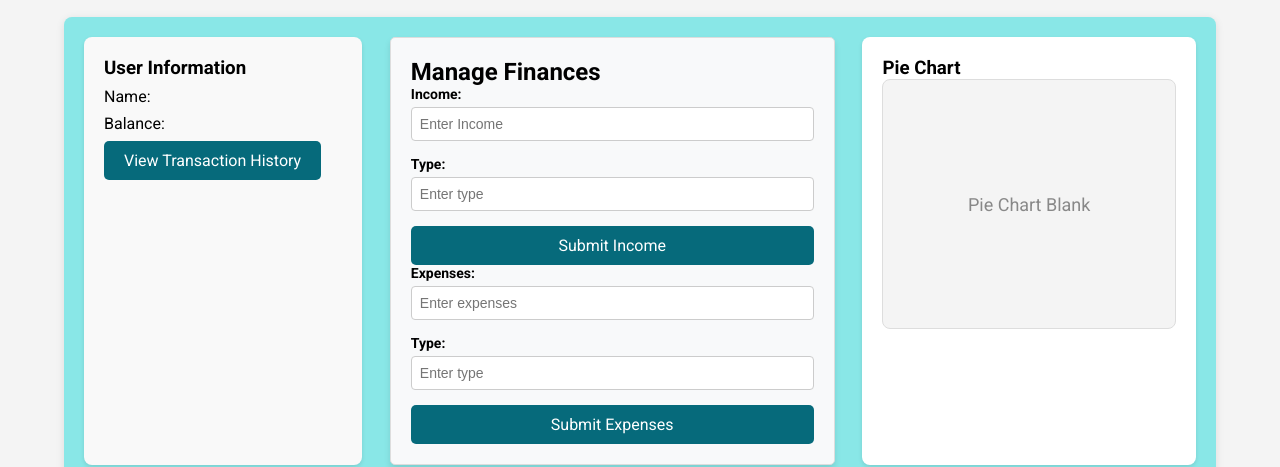
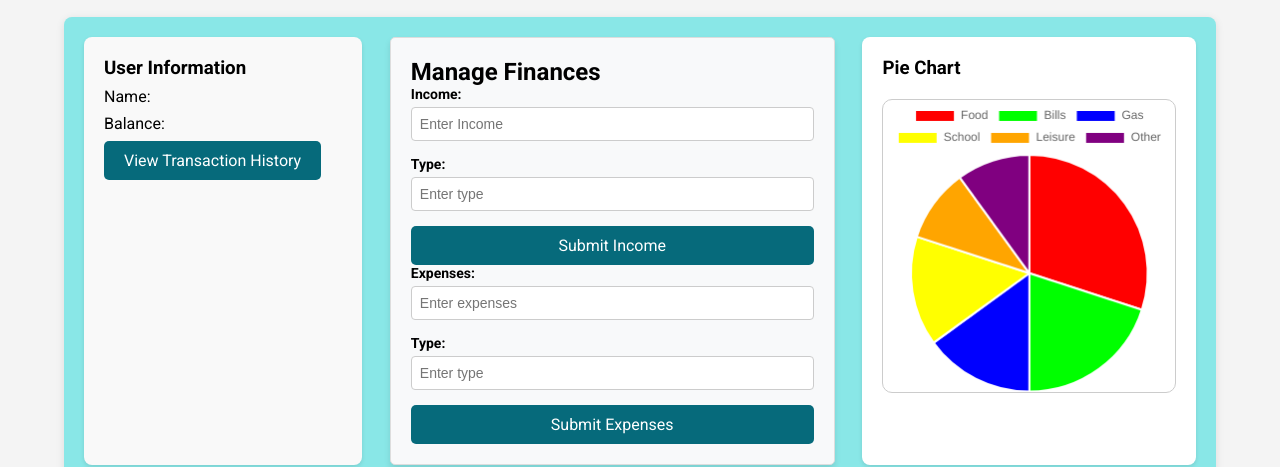
Before and after one commit to cash-compass/main, a plain HTML site: page index.htm in a window 1280 px wide. Shown: the part 179-646 px from the top of the page. Drawn offline with nearby package versions, Linux system fonts and the light colour scheme.

Commit message:
Added piehcart and piechart.js

```diff
--- a/index.htm
+++ b/index.htm
@@ -10,6 +10,8 @@
 
     <!-- Favicon for modern design -->
     <link rel="icon" href="favicon.ico" type="image/x-icon">
+
+    <script src="https://cdn.jsdelivr.net/npm/chart.js"></script>
 
     <!-- Google Fonts for modern typography -->
     <link href="https://fonts.googleapis.com/css2?family=Roboto:wght@400;500;700&display=swap" rel="stylesheet">
@@ -106,9 +108,7 @@
 
         <section class="pie-chart-section">
             <h3>Pie Chart</h3>
-            <div class="pie-chart-placeholder">
-                <p>Pie Chart Blank</p>
-            </div>
+            <canvas id="myPieChart" width="400" height="400"></canvas>
         </section>
     </main>
 
@@ -135,5 +135,6 @@
 
     <!-- This links the JavaScript file -->
     <script type="text/javascript" src="functions.js"></script>
+    <script type="text/javascript" src="piechart.js"></script>
 </body>
 </html>
--- /dev/null
+++ b/piechart.js
@@ -0,0 +1,20 @@
+const chartData = [30, 20, 15, 15, 10, 10];
+const chartLabels = ['Food', 'Bills', 'Gas', 'School', 'Leisure', 'Other'];
+const chartColors = ['#ff0000', '#00ff00', '#0000ff', '#ffff00', '#FFA500', '#800080'];
+
+// Wait for the DOM to load before accessing the canvas
+document.addEventListener('DOMContentLoaded', () => {
+    const ctx = document.getElementById('myPieChart').getContext('2d');
+
+    // Initialize the pie chart
+    const myPieChart = new Chart(ctx, {
+        type: 'pie',
+        data: {
+            labels: chartLabels,
+            datasets: [{
+                data: chartData,
+                backgroundColor: chartColors
+            }]
+        }
+    });
+});
```
